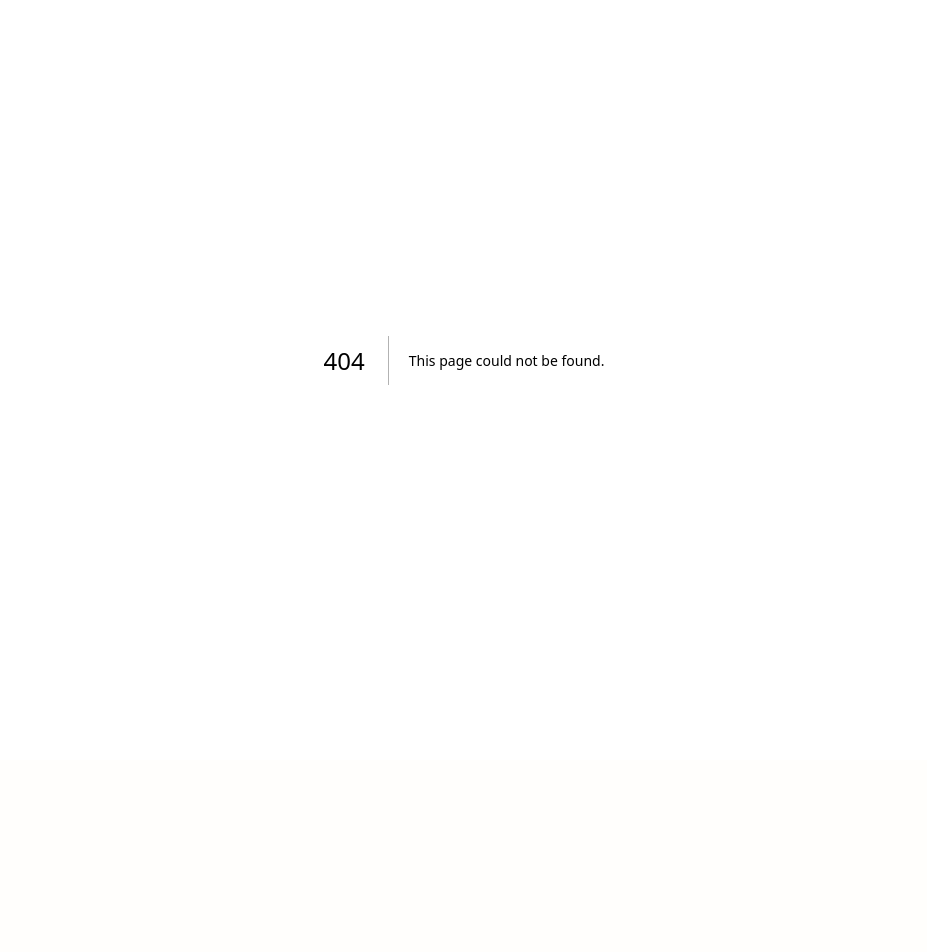
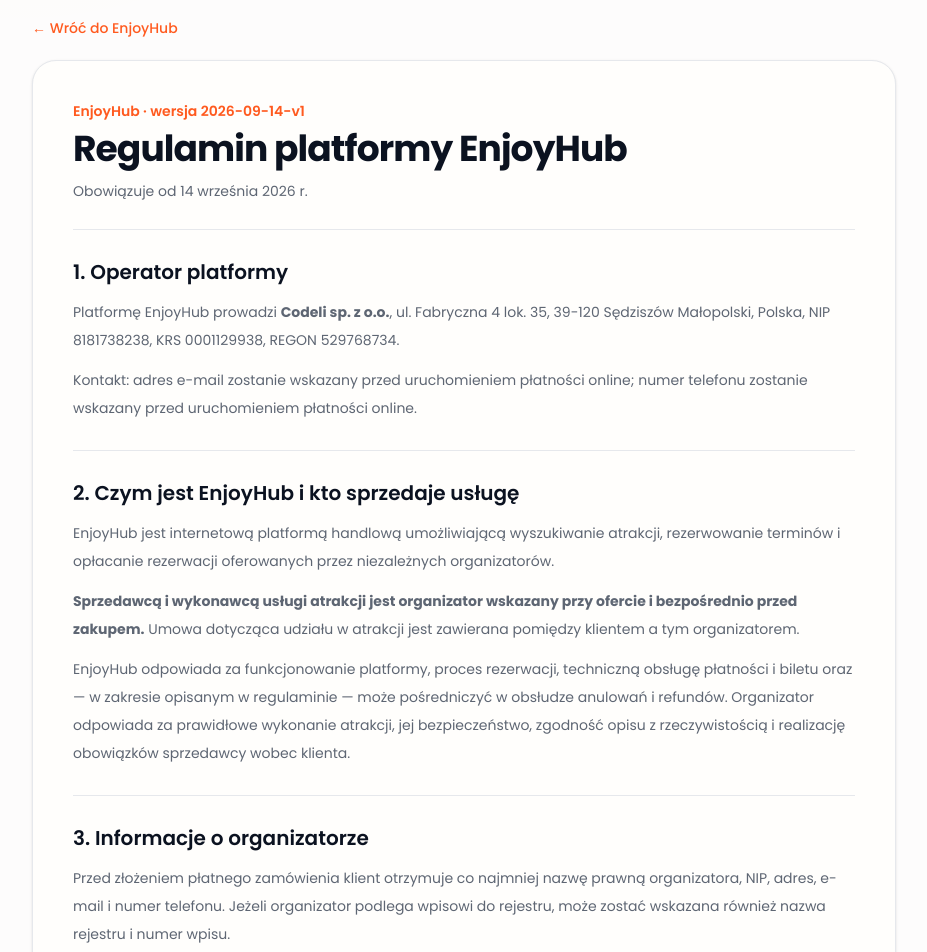
Before and after one commit to damianGG/EnjoyHubAI, a Next.js app: page /regulamin in a window 1280 px wide. Before the commit this address had no page. Shown: the part 40-992 px from the top of the page, without its empty margins (176-1103 px from the left). Before the commit the page ends 800 px from the top, so only its background shows below. Built offline with nearby package versions, Linux system fonts and the light colour scheme.

Commit message:
feat: add EnjoyHub marketplace terms page

```diff
--- /dev/null
+++ b/app/regulamin/page.tsx
@@ -0,0 +1,110 @@
+import type { Metadata } from "next"
+import Link from "next/link"
+
+import {
+  LEGAL_EFFECTIVE_DATE,
+  MARKETPLACE_TERMS_VERSION,
+  platformOperator,
+} from "@/lib/legal/marketplace"
+
+export const metadata: Metadata = {
+  title: "Regulamin EnjoyHub",
+  description: "Regulamin korzystania z platformy EnjoyHub i zawierania rezerwacji z organizatorami atrakcji.",
+}
+
+export default function TermsPage() {
+  return (
+    <main className="min-h-screen bg-muted/20">
+      <div className="container mx-auto max-w-4xl px-4 py-10 sm:py-14">
+        <Link href="/" className="text-sm font-medium text-primary hover:underline">← Wróć do EnjoyHub</Link>
+        <div className="mt-5 rounded-3xl border bg-background p-6 shadow-sm sm:p-10">
+          <div className="border-b pb-7">
+            <p className="text-sm font-semibold text-primary">EnjoyHub · wersja {MARKETPLACE_TERMS_VERSION}</p>
+            <h1 className="mt-2 text-3xl font-bold tracking-tight sm:text-4xl">Regulamin platformy EnjoyHub</h1>
+            <p className="mt-3 text-sm text-muted-foreground">Obowiązuje od {LEGAL_EFFECTIVE_DATE}</p>
+          </div>
+
+          <LegalSection title="1. Operator platformy">
+            <p>Platformę EnjoyHub prowadzi <strong>{platformOperator.legalName}</strong>, {platformOperator.address}, NIP {platformOperator.taxId}, KRS {platformOperator.krs}, REGON {platformOperator.regon}.</p>
+            <p>Kontakt: {platformOperator.email ? <a className="text-primary underline" href={`mailto:${platformOperator.email}`}>{platformOperator.email}</a> : "adres e-mail zostanie wskazany przed uruchomieniem płatności online"}{platformOperator.phone ? `, tel. ${platformOperator.phone}` : "; numer telefonu zostanie wskazany przed uruchomieniem płatności online"}.</p>
+          </LegalSection>
+
+          <LegalSection title="2. Czym jest EnjoyHub i kto sprzedaje usługę">
+            <p>EnjoyHub jest internetową platformą handlową umożliwiającą wyszukiwanie atrakcji, rezerwowanie terminów i opłacanie rezerwacji oferowanych przez niezależnych organizatorów.</p>
+            <p><strong>Sprzedawcą i wykonawcą usługi atrakcji jest organizator wskazany przy ofercie i bezpośrednio przed zakupem.</strong> Umowa dotycząca udziału w atrakcji jest zawierana pomiędzy klientem a tym organizatorem.</p>
+            <p>EnjoyHub odpowiada za funkcjonowanie platformy, proces rezerwacji, techniczną obsługę płatności i biletu oraz — w zakresie opisanym w regulaminie — może pośredniczyć w obsłudze anulowań i refundów. Organizator odpowiada za prawidłowe wykonanie atrakcji, jej bezpieczeństwo, zgodność opisu z rzeczywistością i realizację obowiązków sprzedawcy wobec klienta.</p>
+          </LegalSection>
+
+          <LegalSection title="3. Informacje o organizatorze">
+            <p>Przed złożeniem płatnego zamówienia klient otrzymuje co najmniej nazwę prawną organizatora, NIP, adres, e-mail i numer telefonu. Jeżeli organizator podlega wpisowi do rejestru, może zostać wskazana również nazwa rejestru i numer wpisu.</p>
+            <p>EnjoyHub dopuszcza płatności online wyłącznie dla organizatorów oznaczonych w systemie jako przedsiębiorcy i zweryfikowanych do sprzedaży.</p>
+          </LegalSection>
+
+          <LegalSection title="4. Zawarcie umowy i rezerwacja">
+            <p>Klient wybiera ofertę, termin, rodzaj i liczbę biletów, podaje dane kontaktowe, zapoznaje się z warunkami oferty, zasadami anulowania oraz tym regulaminem, a następnie składa zamówienie przyciskiem wyraźnie wskazującym obowiązek zapłaty.</p>
+            <p>Przed rozpoczęciem płatności miejsca mogą zostać czasowo zablokowane. Rezerwacja staje się potwierdzona po skutecznym zaksięgowaniu płatności i wystawieniu biletów lub innego potwierdzenia w systemie.</p>
+            <p>Każde zamówienie zapisuje wersję regulaminu, zasady anulowania i dane sprzedawcy przedstawione klientowi w chwili składania zamówienia.</p>
+          </LegalSection>
+
+          <LegalSection title="5. Ceny i płatności">
+            <p>Bezpośrednio przed zakupem klient widzi łączną cenę zamówienia w walucie wskazanej w checkoutcie. Nie doliczamy opłat, które nie zostały pokazane przed złożeniem zamówienia.</p>
+            <p>Płatności są obsługiwane przez zewnętrznego operatora płatności. EnjoyHub może pobierać od organizatora prowizję za sprzedaż; prowizja ta nie zmienia ceny pokazanej klientowi, chyba że oferta wyraźnie stanowi inaczej przed zakupem.</p>
+          </LegalSection>
+
+          <LegalSection title="6. Bilety i korzystanie z atrakcji">
+            <p>Bilet lub kod dostępu jest przypisany do konkretnego zamówienia i może zostać użyty zgodnie z opisem oferty. Organizator może wymagać okazania kodu QR lub innego potwierdzenia przy wejściu.</p>
+            <p>Klient nie powinien udostępniać aktywnego kodu biletu osobom trzecim, jeżeli mogłoby to doprowadzić do jego wykorzystania bez zgody klienta.</p>
+          </LegalSection>
+
+          <LegalSection title="7. Anulowanie i zwroty">
+            <p>Szczegółowe zasady anulowania są pokazywane przy ofercie i w checkoutcie. Stanowią część warunków konkretnej rezerwacji. Domyślnie EnjoyHub stosuje politykę pełnego zwrotu przy anulowaniu najpóźniej 24 godziny przed terminem, chyba że dana oferta wyraźnie wskazuje inne zasady.</p>
+            <p>Jeżeli organizator odwoła usługę albo nie może wykonać jej zgodnie z umową, klientowi przysługuje zwrot odpowiedniej kwoty. Szczegóły opisuje strona <Link className="text-primary underline" href="/zasady-anulowania">Zasady anulowania i zwrotów</Link>.</p>
+          </LegalSection>
+
+          <LegalSection title="8. Prawo odstąpienia od umowy">
+            <p>W przypadku usług związanych z wypoczynkiem, wydarzeniami rozrywkowymi, sportowymi lub kulturalnymi świadczonych w oznaczonym dniu lub okresie ustawowe 14-dniowe prawo odstąpienia od umowy zawartej na odległość co do zasady nie przysługuje. Niezależnie od tego klient może korzystać z dobrowolnej polityki anulowania pokazanej przed zakupem.</p>
+          </LegalSection>
+
+          <LegalSection title="9. Reklamacje">
+            <p>Reklamacje dotyczące przebiegu lub wykonania atrakcji należy kierować do organizatora będącego sprzedawcą usługi. Dane kontaktowe organizatora są pokazane przed zakupem i utrwalone przy zamówieniu.</p>
+            <p>Reklamacje dotyczące działania platformy EnjoyHub, procesu płatności, dostępu do biletu lub technicznej obsługi refundu można kierować do operatora EnjoyHub. EnjoyHub może również przekazać organizatorowi zgłoszenie dotyczące realizacji atrakcji.</p>
+          </LegalSection>
+
+          <LegalSection title="10. Opinie">
+            <p>EnjoyHub może umożliwiać publikowanie opinii. Opinie oznaczone jako „Zweryfikowana wizyta” są powiązane z rezerwacją, dla której system odnotował rzeczywiste wykorzystanie biletu. Szczegółowy mechanizm może być rozwijany wraz z funkcjami platformy.</p>
+          </LegalSection>
+
+          <LegalSection title="11. Plasowanie ofert">
+            <p>Kolejność ofert może uwzględniać m.in. dopasowanie do zapytania i filtrów klienta, dostępność terminów, lokalizację, cenę, ocenę, liczbę opinii, popularność oraz jakość i kompletność oferty. Płatne promowanie, jeżeli zostanie uruchomione, będzie wyraźnie oznaczone i nie będzie ukrywane jako wynik organiczny.</p>
+          </LegalSection>
+
+          <LegalSection title="12. Odpowiedzialność">
+            <p>Organizator odpowiada za wykonanie sprzedawanej usługi, zgodność oferty z rzeczywistością, wymagane pozwolenia i bezpieczeństwo uczestników. EnjoyHub odpowiada za własne obowiązki jako operator platformy i nie ogranicza praw konsumenta wynikających z bezwzględnie obowiązujących przepisów.</p>
+            <p>Postanowienia regulaminu nie wyłączają ani nie ograniczają odpowiedzialności, której zgodnie z prawem nie można wyłączyć wobec konsumenta.</p>
+          </LegalSection>
+
+          <LegalSection title="13. Dane osobowe">
+            <p>Zasady przetwarzania danych osobowych są opisane w <Link className="text-primary underline" href="/privacy">Polityce prywatności</Link>. Dane niezbędne do realizacji rezerwacji mogą być przekazywane właściwemu organizatorowi jako stronie umowy o usługę.</p>
+          </LegalSection>
+
+          <LegalSection title="14. Zmiany regulaminu">
+            <p>Regulamin może być aktualizowany wraz ze zmianą prawa lub funkcji platformy. Nowa wersja nie zmienia warunków już zawartego zamówienia — dla każdego zamówienia zachowywana jest wersja warunków zaakceptowana przy zakupie.</p>
+          </LegalSection>
+
+          <LegalSection title="15. Prawo właściwe i spory">
+            <p>Do korzystania z EnjoyHub stosuje się prawo polskie, z poszanowaniem bezwzględnie obowiązujących praw konsumenta. Konsument może korzystać z dostępnych ustawowo pozasądowych sposobów rozpatrywania reklamacji i dochodzenia roszczeń.</p>
+          </LegalSection>
+        </div>
+      </div>
+    </main>
+  )
+}
+
+function LegalSection({ title, children }: { title: string; children: React.ReactNode }) {
+  return (
+    <section className="border-b py-7 last:border-0 last:pb-0">
+      <h2 className="text-xl font-semibold">{title}</h2>
+      <div className="mt-3 space-y-3 text-sm leading-7 text-muted-foreground">{children}</div>
+    </section>
+  )
+}
```
